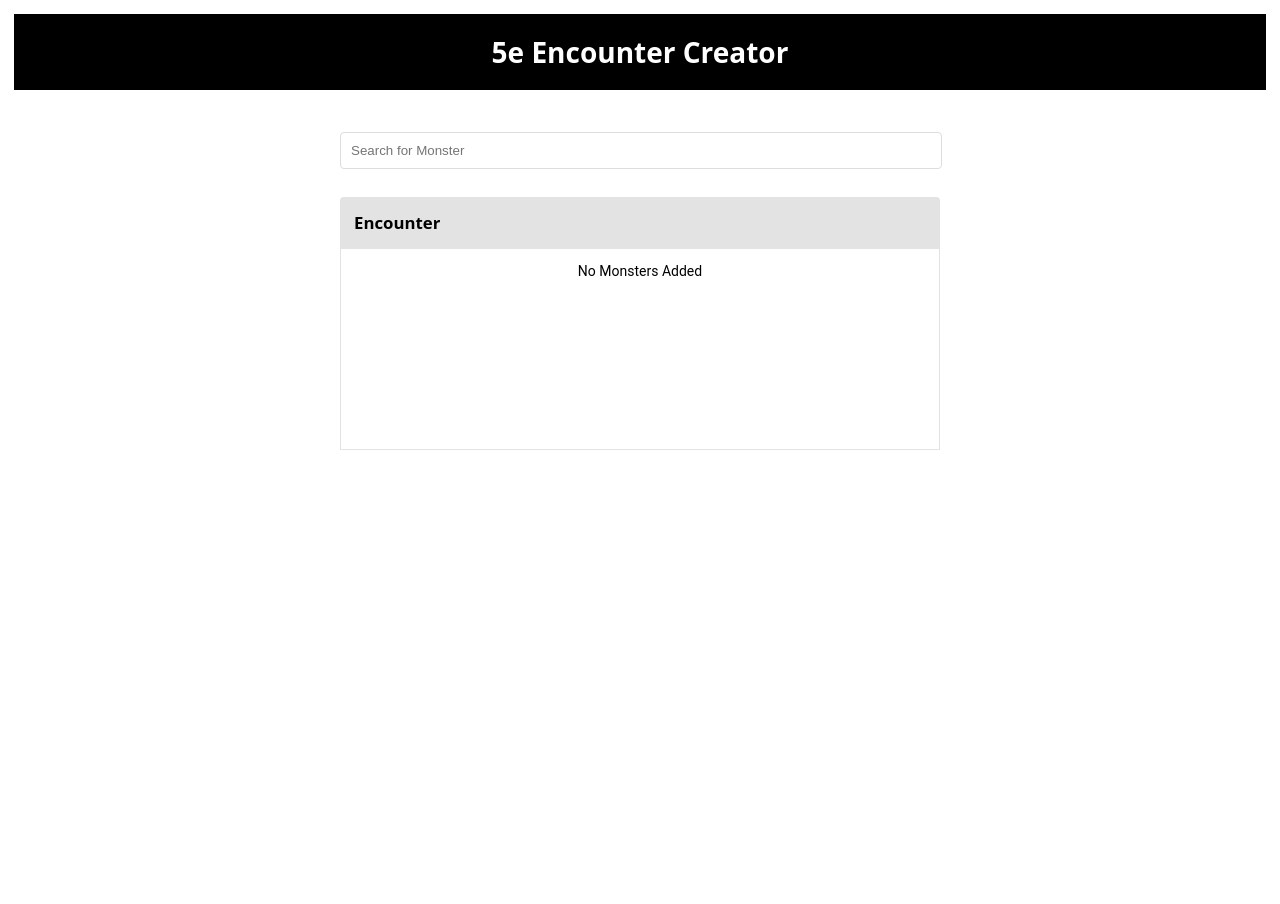
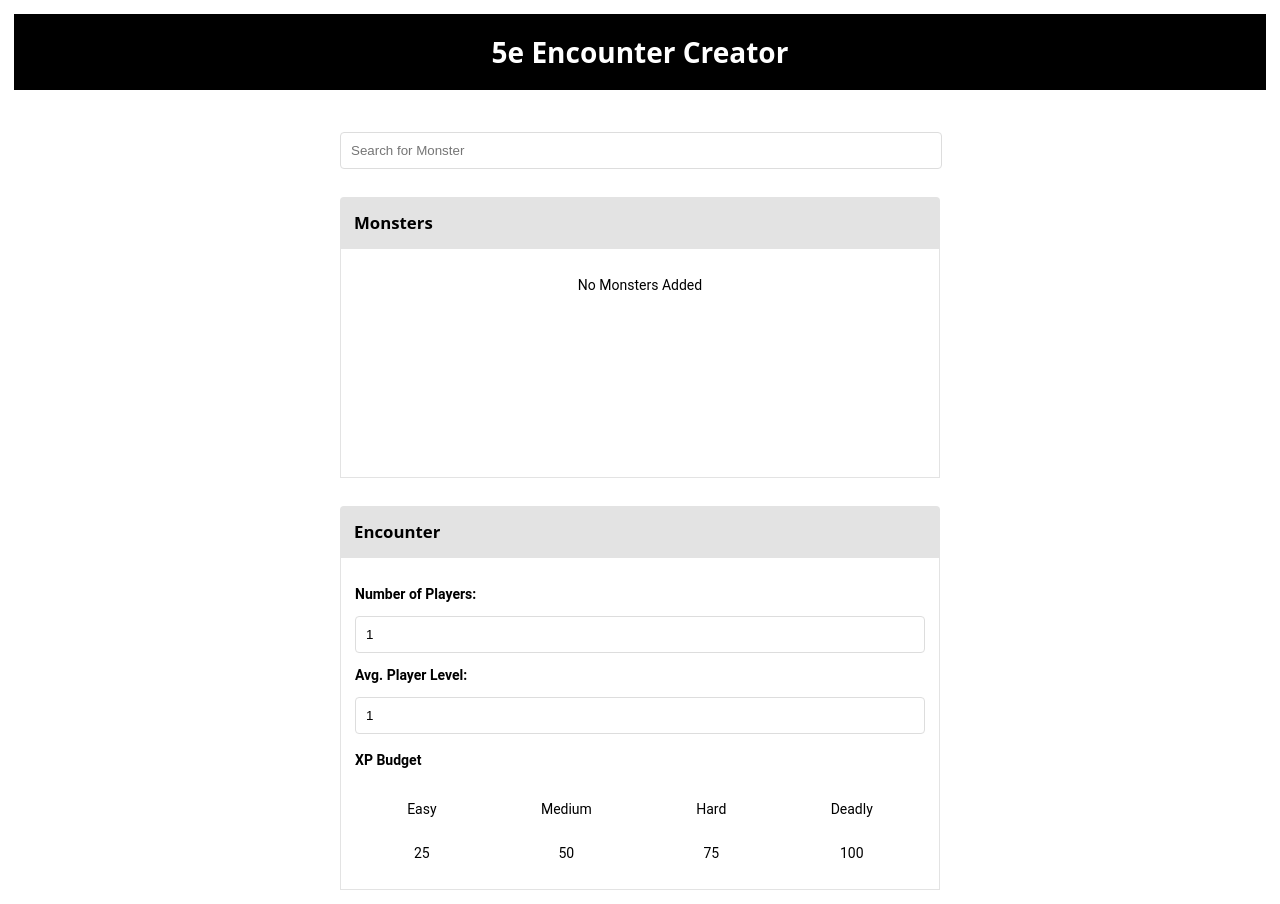
Before and after one commit to harryganz/hackathon2021, a React (Create React App) app: page / in a window 1280 px wide. Before the commit the page ends 800 px from the top, so only its background shows below. Built offline with nearby package versions, Linux system fonts and the light colour scheme.

Commit message:
Final Commit

```diff
--- a/src/App.js
+++ b/src/App.js
@@ -2,6 +2,7 @@ import Header from './Header';
 import SearchContainer from './SearchContainer';
 import MonsterList from './MonsterList';
 import Container from "./Container";
+import Encounter from "./Encounter";
 
 import './App.css';
 import { useReducer } from 'react';
@@ -9,25 +10,33 @@ import { useReducer } from 'react';
 const initialState = {};
 
 function monsterReducer(state, action) {
+  let nextState = {};
   switch(action.type) {
     case 'new_monster':
       if (!state[action.payload.slug]) {
-        state = {...state};
         state[action.payload.slug] = {count: 1, monster: action.payload.monster};
       }
-      return state;
+      return {...state};
     case 'increment_monster':
-      state = {...state};
-      state[action.payload.slug].count++;
-      return state;
+      for (let slug in state) {
+        if (slug === action.payload.slug) {
+          nextState[slug] = {count: state[slug].count + 1, monster: state[slug].monster}
+        } else {
+          nextState[slug] = state[slug];
+        }
+      }
+      return nextState;
     case 'decrement_monster':
-      state = {...state};
-      if (state[action.payload.slug].count === 1) {
-        delete state[action.payload.slug];
-      } else {
-        state[action.payload.slug].count--;
+      for (let slug in state) {
+        if (slug === action.payload.slug) {
+          if (state[slug].count !== 1) {
+            nextState[slug] = {count: state[slug].count - 1, monster: state[slug].monster}
+          }
+        } else {
+          nextState[slug] = state[slug]
+        }
       }
-      return state;
+      return nextState;
     default:
       throw new Error('Unexpected action type');
   }
@@ -47,6 +56,7 @@ function App() {
           monsters={state}
           add={(slug) => dispatch({type: 'increment_monster', payload: {slug}})}
           remove={(slug) => dispatch({type: 'decrement_monster', payload: {slug}})}/>
+      <Encounter monsters={state}/>
       </Container>
     </div>
   );
--- a/src/Card.css
+++ b/src/Card.css
@@ -6,4 +6,5 @@
 
 .card-body {
     border: 1px solid #e3e3e3;
+    padding: 1em;
 }
--- /dev/null
+++ b/src/Encounter.css
@@ -0,0 +1,18 @@
+.encounter {
+    width: 600px;
+    margin: 0 auto;
+}
+
+.xp-budget {
+    display: flex;
+    justify-content: space-around;
+}
+
+.xp-budget > div {
+    display: flex;
+    flex-direction: column;
+}
+
+.xp-budget p {
+    text-align: center;
+}
--- /dev/null
+++ b/src/Encounter.js
@@ -0,0 +1,69 @@
+import { useState } from "react";
+import Card from "./Card";
+import {calculateXpBudget, calculateTotalXp, calculateMultiplier} from "./utils";
+import "./Encounter.css";
+
+export default function Encounter({monsters}) {
+    const [numPlayers, setNumPlayers] = useState(1);
+    const [playerLevel, setPlayerLevel] = useState(1);
+    let xpBudget = calculateXpBudget(numPlayers, playerLevel);
+    let totalMonsterXp = calculateTotalXp(monsters);
+    let xpMultiplier = calculateMultiplier(monsters);
+    return (
+        <Card className='encounter'>
+            <Card.Header>
+                <h3>Encounter</h3>
+            </Card.Header>
+            <Card.Body>
+                <div className='form-group'>
+                    <label>Number of Players:</label> <input type='number' min='1' value={numPlayers} onChange={e => setNumPlayers(e.target.value)}/>
+                </div>
+                <div className='form-group'>
+                    <label>Avg. Player Level:</label> <input type='number' min='1' max='20' value={playerLevel} onChange={e => setPlayerLevel(e.target.value)} />
+                </div>
+                <div>
+                    <h4>XP Budget</h4>
+                    <div className='xp-budget'>
+                        <div>
+                            <p>Easy</p>
+                            <p>{xpBudget}</p>
+                        </div>
+                        <div>
+                            <p>Medium</p>
+                            <p>{2*xpBudget}</p>
+                        </div>
+                        <div>
+                            <p>Hard</p>
+                            <p>{3*xpBudget}</p>
+                        </div>
+                        <div>
+                            <p>Deadly</p>
+                            <p>{4*xpBudget}</p>
+                        </div>
+                    </div>
+                </div>
+                {
+                    Object.keys(monsters).length > 0 ?
+                        <div>
+                            <h4>Monster XP</h4>
+                            <div className='xp-budget'>
+                                <div>
+                                    <p>Sum XP</p>
+                                    <p>{totalMonsterXp}</p>
+                                </div>
+                                <div>
+                                    <p>Multiplier</p>
+                                    <p>{xpMultiplier}</p>
+                                </div>
+                                <div>
+                                    <p>Total XP</p>
+                                    <p>{xpMultiplier * totalMonsterXp}</p>
+                                </div>
+                            </div>
+                        </div>
+                    : ''
+                }
+            </Card.Body>
+        </Card>
+    )
+}
--- a/src/Monster.css
+++ b/src/Monster.css
@@ -1,7 +1,6 @@
 .monster {
-    padding: 20px;
+    padding: 20px 0;
 }
-
 .monster > div {
     padding: 0.25em 0;
 }
--- a/src/MonsterList.js
+++ b/src/MonsterList.js
@@ -13,7 +13,7 @@ export default function MonsterList({monsters, add, remove}) {
     return (
         <Card className='monster-list'>
             <Card.Header>
-                <h3>Encounter</h3>
+                <h3>Monsters</h3>
             </Card.Header>
             <Card.Body className='monster-list-body'>
                 {
--- a/src/SearchInput.css
+++ b/src/SearchInput.css
@@ -5,8 +5,5 @@
 
 .search-input input {
     width: 100%;
-    border: 1px solid #ddd;
-    padding: 10px;
     margin-left: -10px;
-    border-radius: 4px;
 }
--- a/src/index.css
+++ b/src/index.css
@@ -29,6 +29,19 @@ body {
   -webkit-font-smoothing: antialiased;
   -moz-osx-font-smoothing: grayscale;
 }
+label {
+  font-weight: bold;
+  margin: 1em 0;
+}
+input {
+  border: 1px solid #ddd;
+  padding: 10px;
+  border-radius: 4px;
+}
+.form-group {
+  display: flex;
+  flex-direction: column;
+}
 .btn-group > *:first-child {
   margin-left: 0;
 }
--- a/src/utils.js
+++ b/src/utils.js
@@ -29,7 +29,7 @@ export function ClickOutsideEffect(ref, onEffect) {
 
 export function calculateXp(cr) {
     let numericCr = 0.0;
-    if (cr.indexOf('/') >= 0 && cr.length == 3) {
+    if (cr.indexOf('/') >= 0 && cr.length === 3) {
         let numerator = cr.substring(0,1);
         let denominator = cr.substring(2,3);
         numericCr = parseFloat(numerator)/parseFloat(denominator);
@@ -38,3 +38,33 @@ export function calculateXp(cr) {
     }
     return numericCr * 200;
 }
+
+export function calculateXpBudget(numPlayers, avgPlayerLevel) {
+    const lookupTable = [25, 50, 75, 125, 250, 300, 350, 450, 550, 600, 800, 1000, 1100, 1250, 1400, 1600, 2000, 2100, 2400, 2800];
+    return numPlayers*lookupTable[avgPlayerLevel-1];
+}
+
+export function calculateTotalXp(monsters) {
+    return Object.values(monsters).reduce((acc, el) => acc + el.count * calculateXp(el.monster.challenge_rating), 0);
+}
+
+export function calculateMultiplier(monsters) {
+    let totalMonsters = Object.values(monsters).reduce((acc, el) => acc + el.count, 0);
+        if (totalMonsters < 2) {
+            return 1;
+        }
+        if (totalMonsters < 3) {
+            return 1.5;
+        }
+        if (totalMonsters < 7) {
+            return 2;
+        }
+        if (totalMonsters < 11) {
+            return 2.5;
+        }
+        if (totalMonsters < 15) {
+            return 3;
+        }
+
+        return 4;
+}
```
